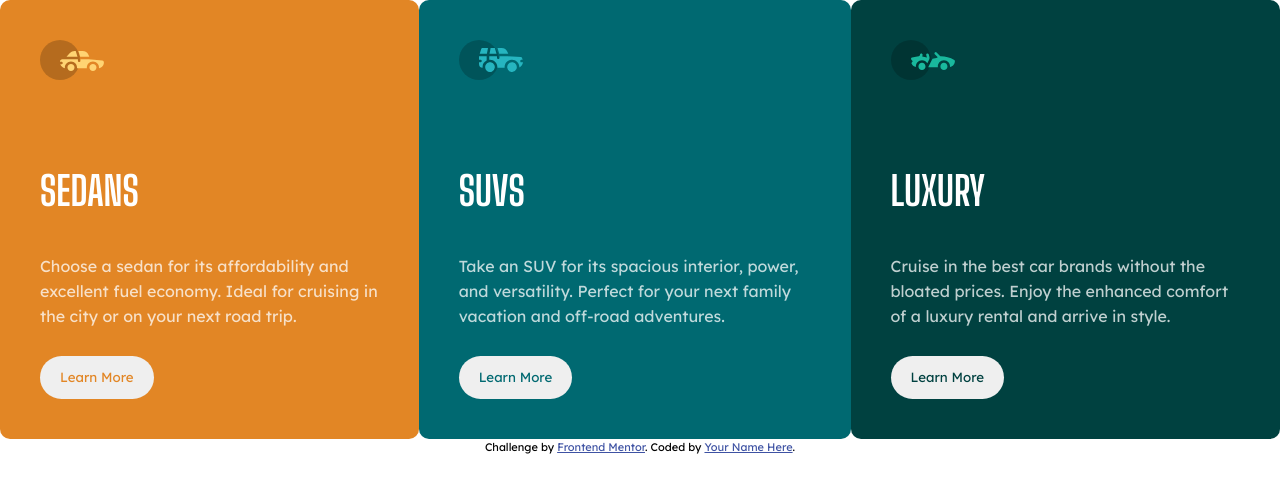
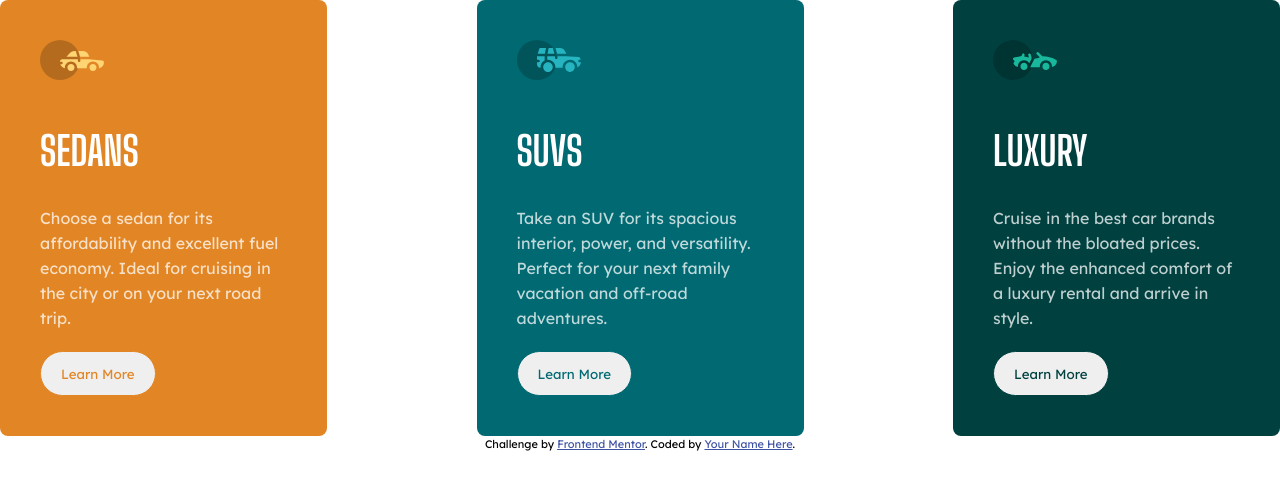
Before and after one commit to barryhanna/3-column-preview-card-component, a plain HTML site: page index.html in a window 1280 px wide. Drawn offline with Linux system fonts and the light colour scheme.

Commit message:
Completed

```diff
--- a/style.css
+++ b/style.css
@@ -32,28 +32,32 @@ h2 {
   font-family: 'Big Shoulders Display';
   font-size: 2.5rem;
   text-transform: uppercase;
-  padding-top: calc(var(--spacer) * 3);
+  padding-top: calc(var(--spacer) * 2);
   background-image: var(--bg-img);
   background-repeat: no-repeat;
   background-position: left top;
 }
 
 .flow > * + * {
-  margin-top: calc(var(--spacer) * 2);
+  margin-top: calc(var(--spacer) * 1.5);
 }
 
 .card-list {
   display: flex;
+  justify-content: space-between;
+  gap: var(--spacer);
+  /* flex-direction: column; */
 }
 
 .card {
   display: flex;
   flex-direction: column;
-  justify-content: space-between;
+  justify-content: space-around;
   color: white;
   background-color: var(--bg-color, black);
+  max-width: 327px;
   padding: 2.5em;
-  border-radius: 10px;
+  border-radius: 8px;
   overflow: hidden;
 }
 
@@ -83,6 +87,16 @@ button {
   border: none;
   width: max-content;
   color: var(--bg-color);
+  cursor: pointer;
+  border: 1px solid var(--bg-color);
+  transition: all 0.25s ease-in;
+}
+
+button:hover,
+button:active {
+  background-color: var(--bg-color);
+  color: var(--white);
+  border: 1px solid var(--white);
 }
 
 .attribution {
@@ -93,3 +107,9 @@ button {
 .attribution a {
   color: hsl(228, 45%, 44%);
 }
+
+@media (max-width: 750px) {
+  .card-list {
+    flex-wrap: wrap;
+  }
+}
```
